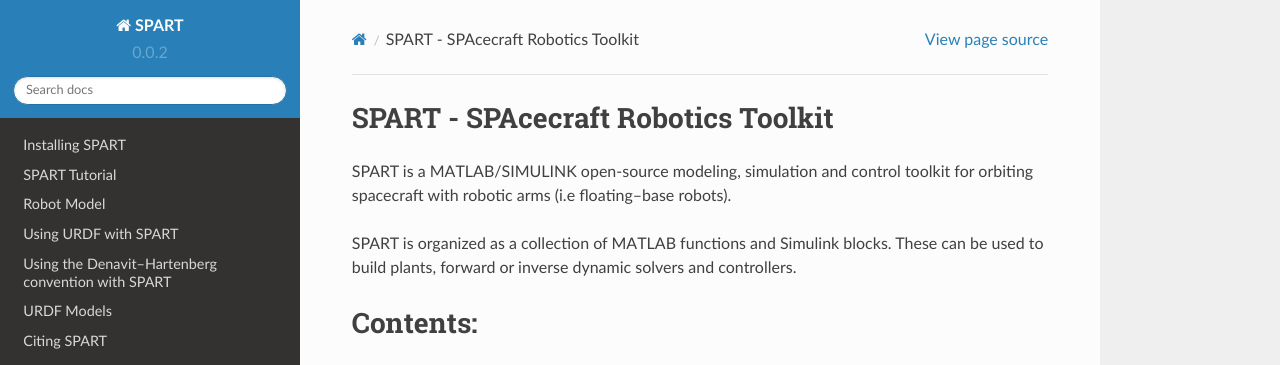
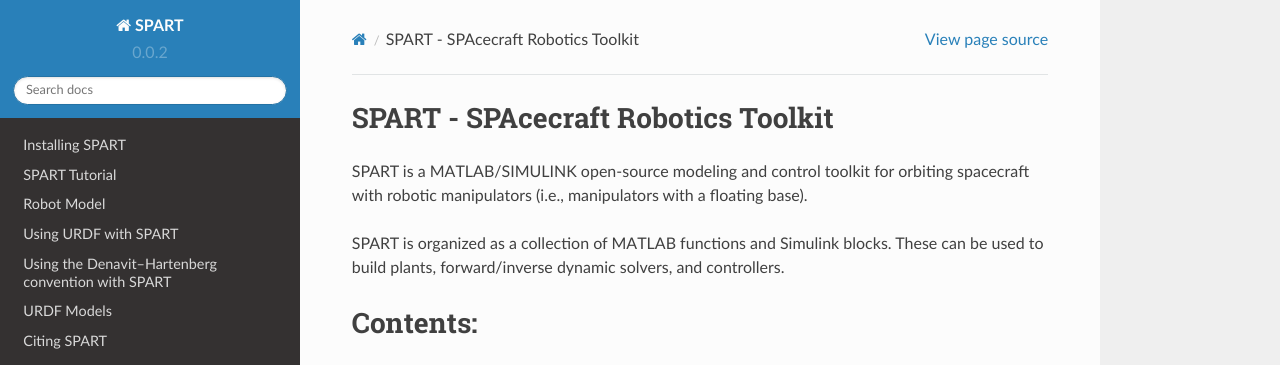
Before and after one commit to wujiashu0421/SPART, a Sphinx documentation site: the page built from docs/source/index.rst, in a window 1280 px wide and 1311 px high. Shown: the top 365 px of the window. Built offline with Sphinx 7.4.7 and the Read the Docs theme 2.0.0, drawn with Linux system fonts in a browser that asks for light colours.

```diff
--- a/docs/source/index.rst
+++ b/docs/source/index.rst
@@ -1,9 +1,9 @@
 SPART - SPAcecraft Robotics Toolkit
 ===================================
 
-SPART is a MATLAB/SIMULINK open-source modeling, simulation and control toolkit for orbiting spacecraft with robotic arms (i.e floating--base robots).
+SPART is a MATLAB/SIMULINK open-source modeling and control toolkit for orbiting spacecraft with robotic manipulators (i.e., manipulators with a floating base).
 
-SPART is organized as a collection of MATLAB functions and Simulink blocks. These can be used to build plants, forward or inverse dynamic solvers and controllers.
+SPART is organized as a collection of MATLAB functions and Simulink blocks. These can be used to build plants, forward/inverse dynamic solvers, and controllers.
 
 
 Contents:
```
